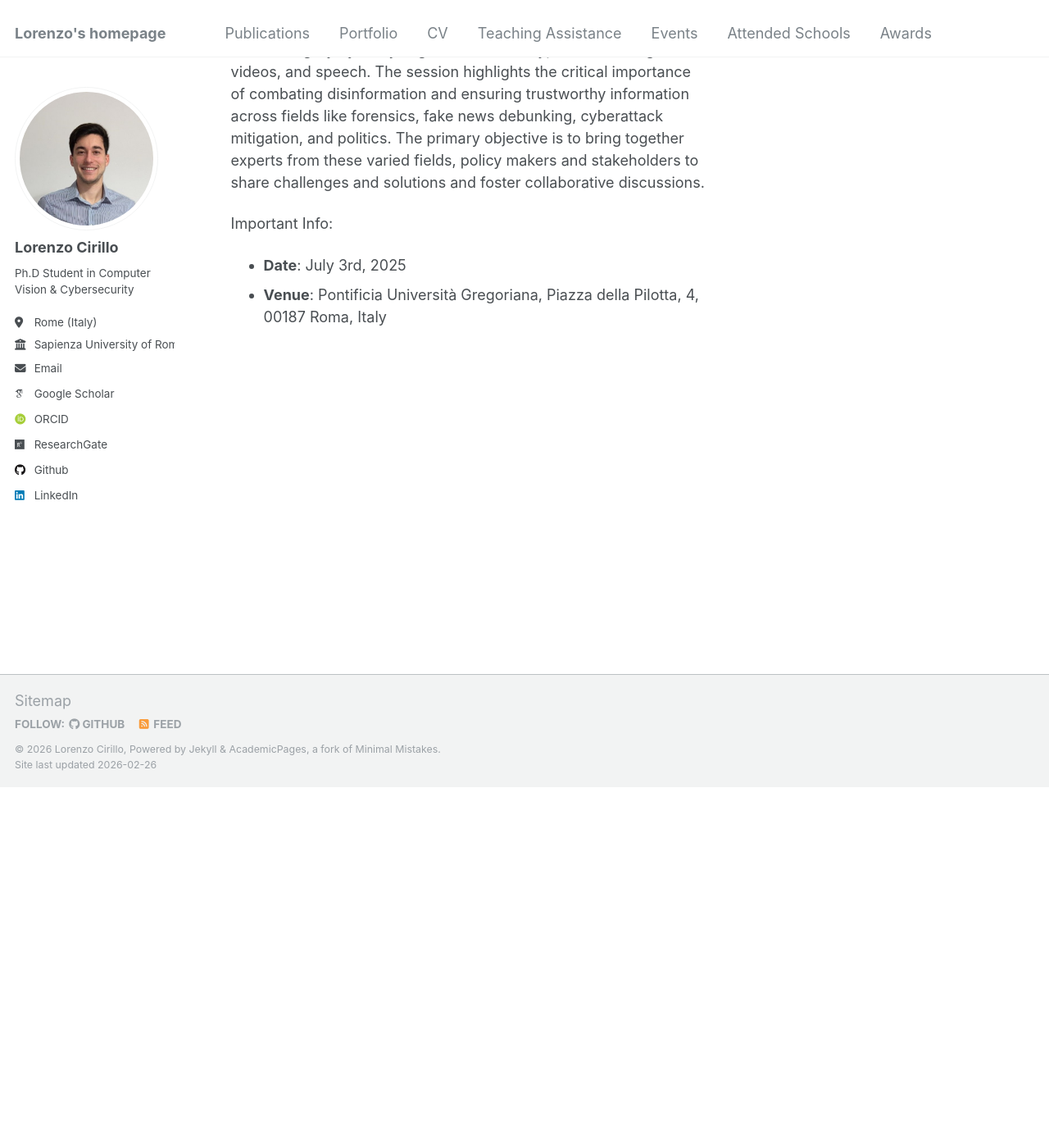
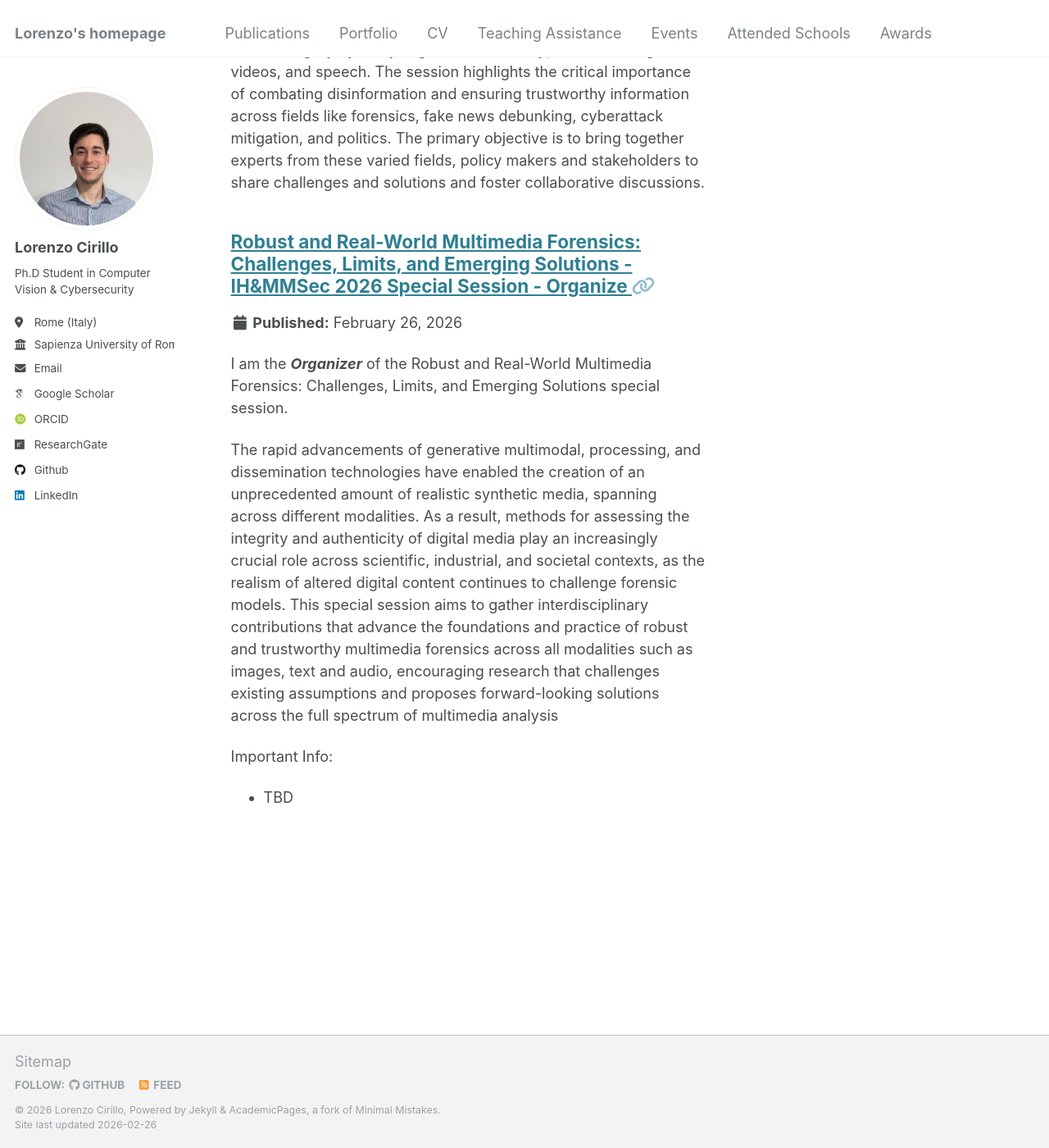
Before and after one commit to LorCir28/LorCir28.github.io, a Jekyll site: the page built from _pages/events.html, in a window 1280 px wide and 1400 px high, scrolled down 440 px. Shown: the whole window at 82% size. Built offline with Jekyll 4.4.1, drawn with Linux system fonts in a browser that asks for light colours; some web fonts are replaced.

Commit message:
adding hmmsec special session event

```diff
--- /dev/null
+++ b/_events/IH&MMSec.md
@@ -0,0 +1,18 @@
+---
+title: "Robust and Real-World Multimedia Forensics: Challenges, Limits, and Emerging Solutions - IH&MMSec 2026 Special Session - Organize"
+collection: events
+# type: "Master in Artificial Intelligence & Robotics"
+# permalink: /teaching/2014-spring-teaching-1
+link: "https://www.ihmmsec.org/cms/special-sessions/index.html"
+# venue: "Sapienza University of Rome, Department of Computer, Automatic and Management Engineering (DIAG)"
+# date: 2025-03-01
+# location: "Rome, Italy"
+---
+
+ I am the ***Organizer*** of the Robust and Real-World Multimedia Forensics: Challenges, Limits, and Emerging Solutions special session.
+
+ The rapid advancements of generative multimodal, processing, and dissemination technologies have enabled the creation of an unprecedented amount of realistic synthetic media, spanning across different modalities. As a result, methods for assessing the integrity and authenticity of digital media play an increasingly crucial role across scientific, industrial, and societal contexts, as the realism of altered digital content continues to challenge forensic models.
+ This special session aims to gather interdisciplinary contributions that advance the foundations and practice of robust and trustworthy multimedia forensics across all modalities such as images, text and audio, encouraging research that challenges existing assumptions and proposes forward-looking solutions across the full spectrum of multimedia analysis
+
+ Important Info:
+ - TBD
--- a/_events/verimedia.md
+++ b/_events/verimedia.md
@@ -12,7 +12,3 @@ link: "https://verimediaijcnn2025.github.io/workshop.website/"
  I was the ***Local Arrangement Chair*** of the Verimedia workshop.
 
  The workshop addresses the rising challenges of AI-generated content and deepfakes by exploring advancements in multimedia forensics, deepfake detection, adversarial machine learning, AI-generated media attribution, multimodal analysis. A key focus is lifelong media authentication, emphasizing AI's role in safeguarding media integrity by analyzing diverse media types—text, images, videos, and speech. The session highlights the critical importance of combating disinformation and ensuring trustworthy information across fields like forensics, fake news debunking, cyberattack mitigation, and politics. The primary objective is to bring together experts from these varied fields, policy makers and stakeholders to share challenges and solutions and foster collaborative discussions.
-
- Important Info:
- - **Date**: July 3rd, 2025
- - **Venue**: Pontificia Università Gregoriana, Piazza della Pilotta, 4, 00187 Roma, Italy
```
